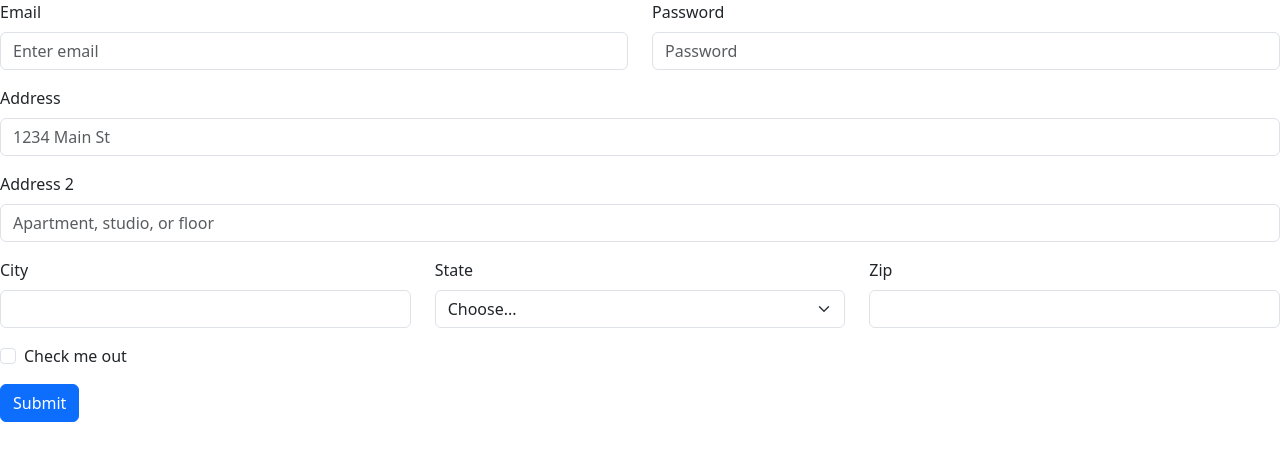
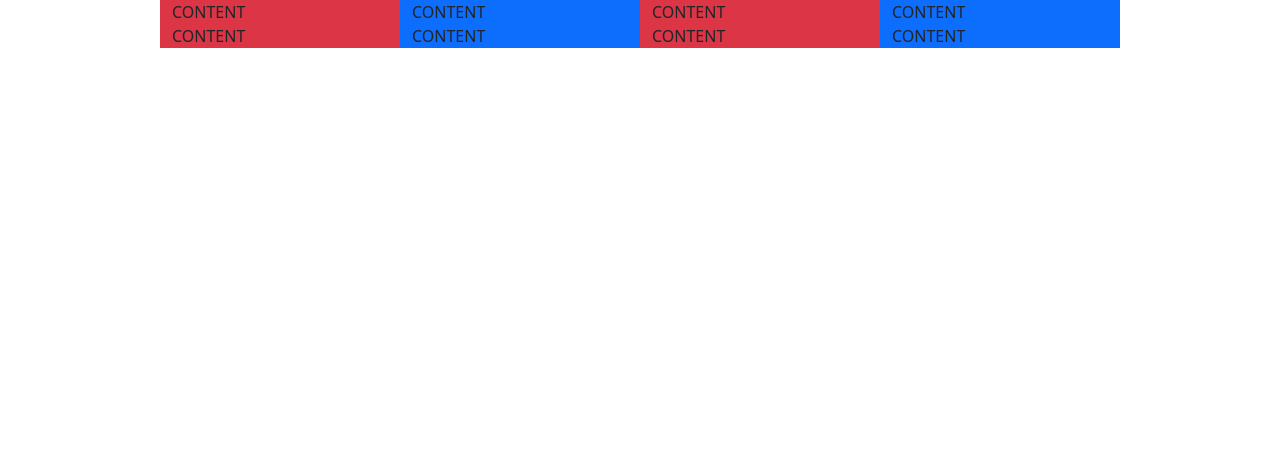
Before and after one commit to juliobertholucci/Portfolio-React-V2-Bootstrap, a React (Create React App) app: page / in a window 1280 px wide. Shown: the top 460 px of the page. Built offline with nearby package versions, Linux system fonts and the light colour scheme.

Commit message:
React Device

```diff
--- a/package.json
+++ b/package.json
@@ -10,10 +10,12 @@
     "formik": "^2.4.6",
     "react": "^18.3.1",
     "react-bootstrap": "^2.10.5",
+    "react-device-detect": "^2.2.3",
     "react-dom": "^18.3.1",
     "react-scripts": "5.0.1",
     "styled-components": "^6.1.13",
-    "web-vitals": "^2.1.4"
+    "web-vitals": "^2.1.4",
+    "yup": "^1.4.0"
   },
   "scripts": {
     "start": "react-scripts start",
--- a/src/App.js
+++ b/src/App.js
@@ -1,63 +1,33 @@
 import React from 'react';
 import 'bootstrap/dist/css/bootstrap.min.css';
-import Form from 'react-bootstrap/Form';
-import Button from 'react-bootstrap/Button';
+import Col from 'react-bootstrap/Col';
 import Row from 'react-bootstrap/Row';
-import Col from 'react-bootstrap/Col';
+import foto from '../src/images/Group 1.png';
+import styled from 'styled-components';
+//import { BrowserView, MobileView, isBrowser, isMobile } from 'react-device-detect';
+
 
 function App() {
   return (
-    <Form>
-    <Row className="mb-3">
-      <Form.Group as={Col} controlId="formGridEmail">
-        <Form.Label>Email</Form.Label>
-        <Form.Control type="email" placeholder="Enter email" />
-      </Form.Group>
+    <>
+   <Row className='w-75 m-auto bg-success'>
+     <Col md="3" sm="6" className='bg-danger'>CONTENT</Col>
+     <Col md="3" sm="6" className='bg-primary'>CONTENT</Col>
+     <Col md="3" sm="6" className='bg-danger'>CONTENT</Col>
+     <Col md="3" sm="6" className='bg-primary'>CONTENT</Col>
+   </Row>
 
-      <Form.Group as={Col} controlId="formGridPassword">
-        <Form.Label>Password</Form.Label>
-        <Form.Control type="password" placeholder="Password" />
-      </Form.Group>
-    </Row>
+   <Row className='w-75 m-auto bg-success'>
+     <Col md="3" sm="6" className='bg-danger'>CONTENT</Col>
+     <Col md="3" sm="6" className='bg-primary'>CONTENT</Col>
+     <Col md="3" sm="6" className='bg-danger'>CONTENT</Col>
+     <Col md="3" sm="6" className='bg-primary'>CONTENT</Col>
+   </Row>
 
-    <Form.Group className="mb-3" controlId="formGridAddress1">
-      <Form.Label>Address</Form.Label>
-      <Form.Control placeholder="1234 Main St" />
-    </Form.Group>
 
-    <Form.Group className="mb-3" controlId="formGridAddress2">
-      <Form.Label>Address 2</Form.Label>
-      <Form.Control placeholder="Apartment, studio, or floor" />
-    </Form.Group>
+   </>
 
-    <Row className="mb-3">
-      <Form.Group as={Col} controlId="formGridCity">
-        <Form.Label>City</Form.Label>
-        <Form.Control />
-      </Form.Group>
 
-      <Form.Group as={Col} controlId="formGridState">
-        <Form.Label>State</Form.Label>
-        <Form.Select defaultValue="Choose...">
-          <option>Choose...</option>
-          <option>...</option>
-        </Form.Select>
-      </Form.Group>
-
-      <Form.Group as={Col} controlId="formGridZip">
-        <Form.Label>Zip</Form.Label>
-        <Form.Control />
-      </Form.Group>
-    </Row>
-
-    <Form.Group className="mb-3" id="formGridCheckbox">
-      <Form.Check type="checkbox" label="Check me out" />
-    </Form.Group>
-
-    <Button variant="primary" type="submit">
-      Submit
-    </Button>
-  </Form>
   );
 }
 
```
Also changed, not shown: src/images/Group 1.png (added), 1 other file (tests, documents, lock files or other folders).
